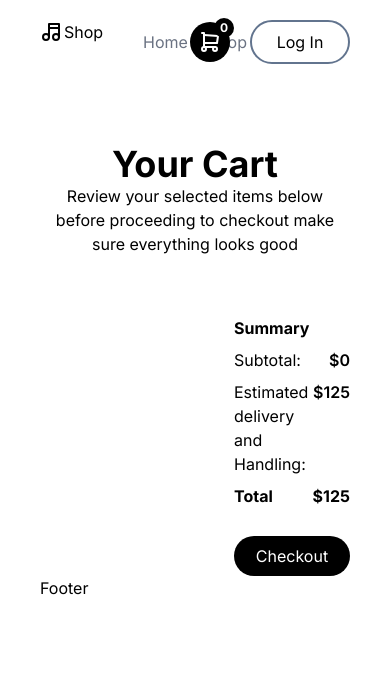
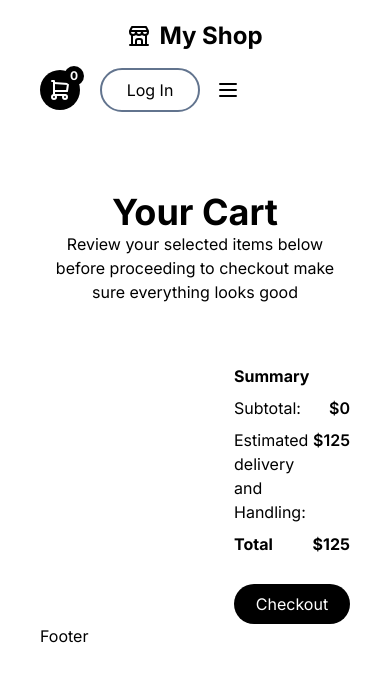
Before and after one commit to DynamesLuis/Shopping-Cart-Frontend, a React (Vite) app: page /cart in a window 390 px wide. Shown: the top 682 px of the page. Built offline with nearby package versions, Linux system fonts and the light colour scheme.

Commit message:
ui: fix header

```diff
--- a/src/components/header/Navbar.jsx
+++ b/src/components/header/Navbar.jsx
@@ -3,7 +3,7 @@ import { getNavLinkClass } from "../../utils/uiUtils";
 
 export default function Navbar() {
   return (
-    <nav className="flex gap-5 text-slate-700 absolute left-1/2 top-1/2 -translate-x-1/2 -translate-y-1/2">
+    <nav className="flex flex-col gap-4 py-4 text-slate-700 md:absolute md:left-1/2 md:top-1/2 md:-translate-x-1/2 md:-translate-y-1/2 md:flex-row md:gap-5 md:py-0">
       <NavLink to={"/"} className={getNavLinkClass}>
         Home
       </NavLink>
--- a/src/ui/Header.jsx
+++ b/src/ui/Header.jsx
@@ -1,10 +1,13 @@
+import { useState } from "react";
 import Navbar from "../components/header/Navbar";
 import Options from "../components/header/Options";
 
 export default function Header() {
+  const [menuOpen, setMenuOpen] = useState(false);
+
   return (
-    <header className="flex justify-between relative">
-      <h1 className="flex">
+    <header className="relative flex flex-wrap items-center justify-between gap-4">
+      <h1 className="flex w-full justify-center md:w-auto md:justify-start items-center gap-2 text-2xl font-bold">
         <svg
           xmlns="http://www.w3.org/2000/svg"
           width="24"
@@ -15,18 +18,55 @@ export default function Header() {
           strokeWidth="2"
           strokeLinecap="round"
           strokeLinejoin="round"
-          className="icon icon-tabler icons-tabler-outline icon-tabler-music"
+          className="icon icon-tabler icons-tabler-outline icon-tabler-building-store"
         >
           <path stroke="none" d="M0 0h24v24H0z" fill="none" />
-          <path d="M3 17a3 3 0 1 0 6 0a3 3 0 0 0 -6 0" />
-          <path d="M13 17a3 3 0 1 0 6 0a3 3 0 0 0 -6 0" />
-          <path d="M9 17v-13h10v13" />
-          <path d="M9 8h10" />
+          <path d="M3 21l18 0" />
+          <path d="M3 7v1a3 3 0 0 0 6 0v-1m0 1a3 3 0 0 0 6 0v-1m0 1a3 3 0 0 0 6 0v-1h-18l2 -4h14l2 4" />
+          <path d="M5 21l0 -10.15" />
+          <path d="M19 21l0 -10.15" />
+          <path d="M9 21v-4a2 2 0 0 1 2 -2h2a2 2 0 0 1 2 2v4" />
         </svg>
-        Shop
+        My Shop
       </h1>
-      <Navbar />
-      <Options />
+
+      <div className="hidden md:block">
+        <Navbar />
+      </div>
+
+      <div className="flex items-center gap-4">
+        <Options />
+
+        <button
+          className="md:hidden"
+          onClick={() => setMenuOpen(!menuOpen)}
+          aria-label="Toggle navigation"
+          aria-expanded={menuOpen}
+        >
+          <svg
+            xmlns="http://www.w3.org/2000/svg"
+            width="24"
+            height="24"
+            viewBox="0 0 24 24"
+            fill="none"
+            stroke="currentColor"
+            strokeWidth="2"
+            strokeLinecap="round"
+          >
+            {menuOpen ? (
+              <path d="M18 6L6 18M6 6l12 12" />
+            ) : (
+              <path d="M4 6h16M4 12h16M4 18h16" />
+            )}
+          </svg>
+        </button>
+      </div>
+
+      {menuOpen && (
+        <div className="absolute left-0 top-full z-50 w-full bg-white shadow-md md:hidden">
+          <Navbar />
+        </div>
+      )}
     </header>
   );
 }
```
